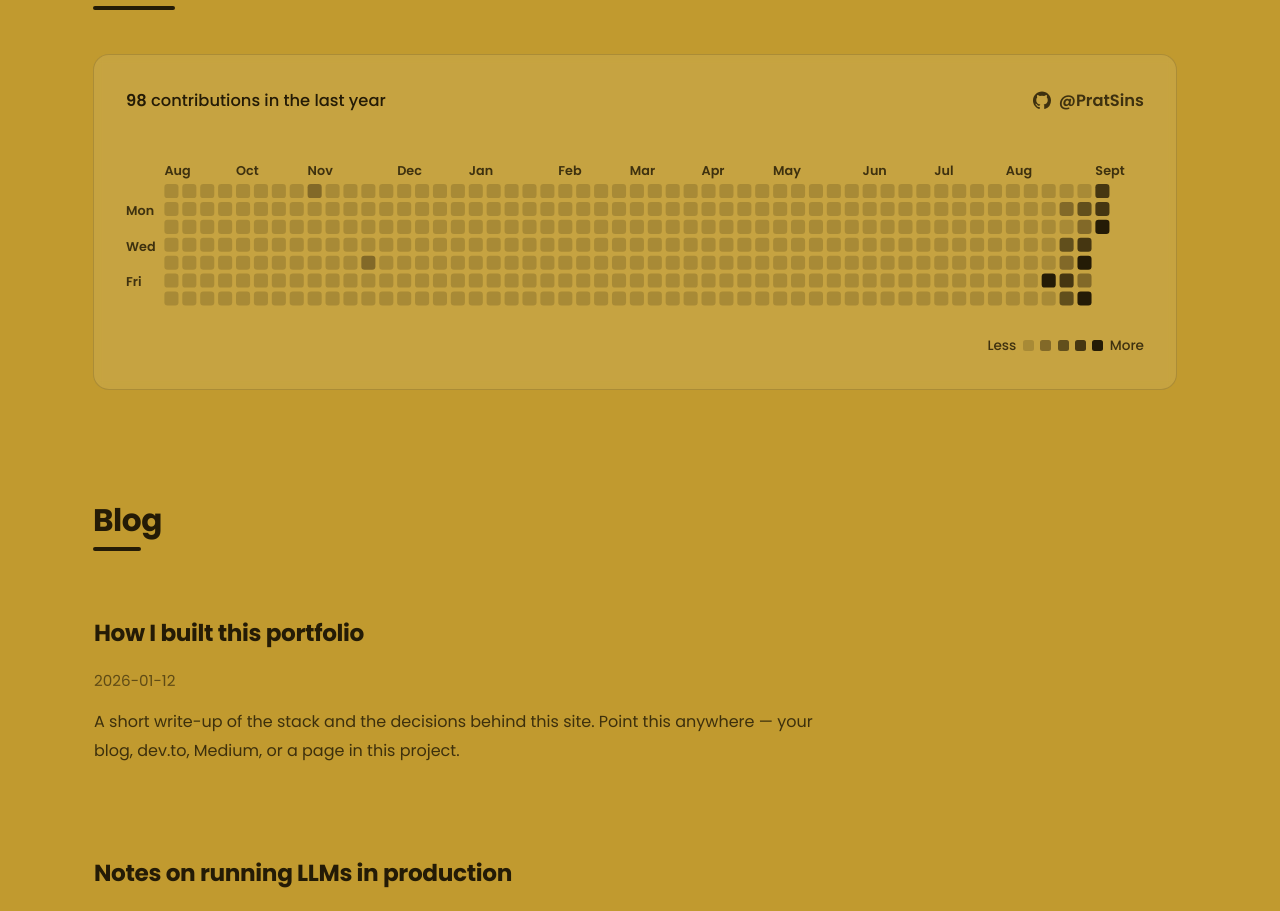
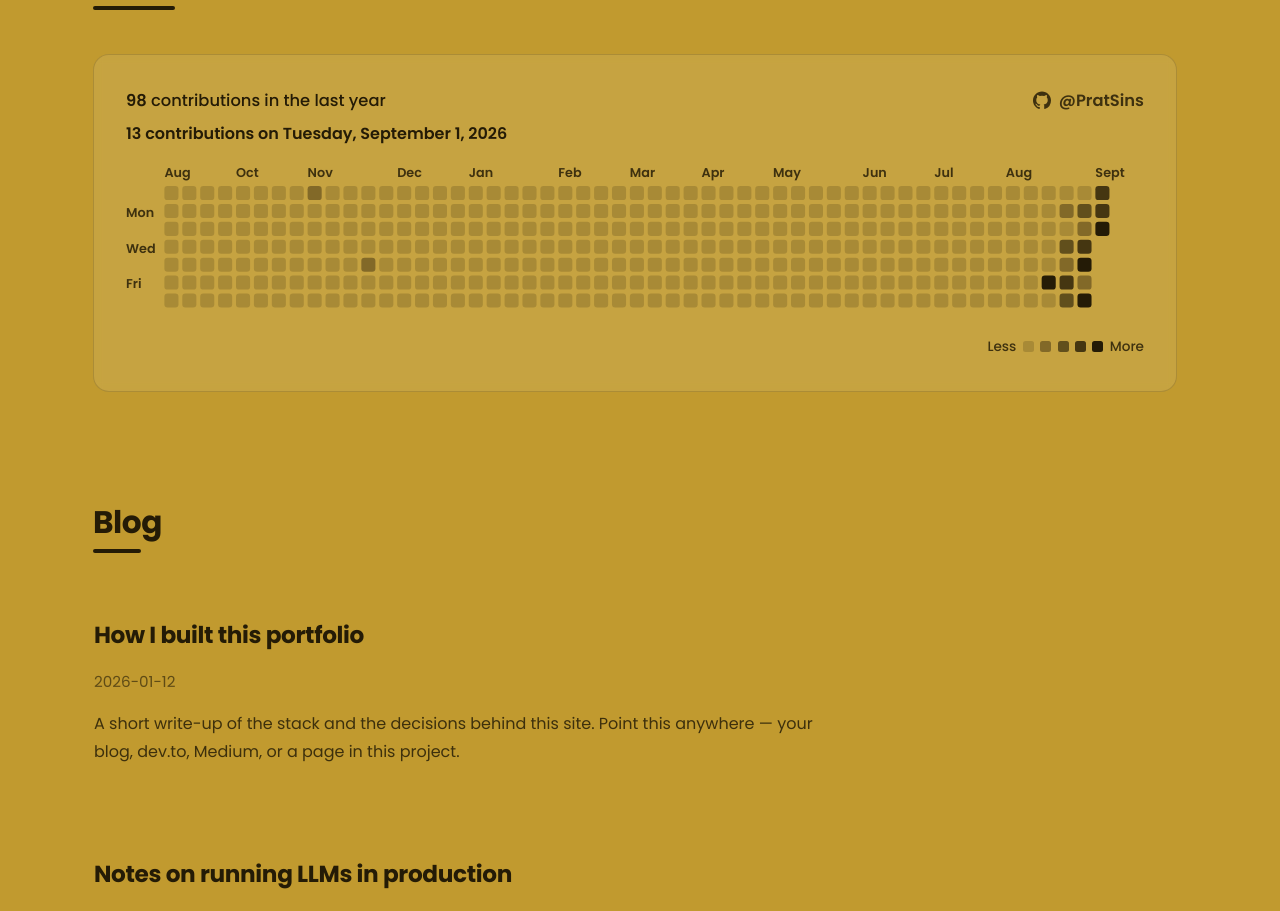
Before and after one commit to PratSins/pratsins.github.io, a React (Vite) app: page / in a window 1280 px wide. Shown: the part 3685-4596 px from the top of the page. Built offline with nearby package versions, Linux system fonts and the light colour scheme.

Commit message:
refactor: update calendar readout to display most recent activity at rest and remove day-dimming hover effects

```diff
--- a/src/components/Activity.tsx
+++ b/src/components/Activity.tsx
@@ -68,6 +68,13 @@ function buildCells(source: Contributions): Cell[] {
   })
 }
 
+/** The viewer's local calendar date, expressed as UTC midnight so it can be
+ *  compared against the cell dates (which are UTC midnight too). */
+function todayAsUTC(): Date {
+  const now = new Date()
+  return new Date(Date.UTC(now.getFullYear(), now.getMonth(), now.getDate()))
+}
+
 /** "8 contributions on Monday, March 9, 2026" */
 function describe(cell: Cell): string {
   const label = cell.date.toLocaleDateString('en-US', {
@@ -77,9 +84,30 @@ function describe(cell: Cell): string {
   return `${n} on ${label}`
 }
 
+/**
+ * Wording for the resting state — the most recent day we have data for.
+ *
+ * Reads "…today" or "…yesterday" when that applies, because a bare date for
+ * today is oddly formal. Anything older falls back to the same phrasing used
+ * on hover, so the two never look like different features.
+ */
+function describeLatest(cell: Cell): string {
+  const n =
+    cell.count === 0
+      ? 'No contributions'
+      : `${cell.count} contribution${cell.count === 1 ? '' : 's'}`
+  const daysAgo = Math.round((todayAsUTC().getTime() - cell.date.getTime()) / DAY_MS)
+  if (daysAgo === 0) return `${n} today`
+  if (daysAgo === 1) return `${n} yesterday`
+  return describe(cell)
+}
+
 export function Activity() {
   const cells = useMemo(() => buildCells(data), [])
   const [hovered, setHovered] = useState<Cell | null>(null)
+
+  /* The most recent day in the calendar — what the readout shows at rest. */
+  const latest = cells.length > 0 ? cells[cells.length - 1] : null
 
   const columns = cells.length > 0 ? cells[cells.length - 1].col + 1 : 0
   const width = LEFT_LABELS + columns * STEP + RIGHT_LABEL_ROOM
@@ -120,12 +148,13 @@ export function Activity() {
       </p>
 
       {/*
-        The day readout. It keeps its height whether or not anything is
-        hovered, so the grid below never jumps as the cursor moves across it.
+        The day readout. At rest it describes the most recent day; hovering
+        a square swaps in that day instead. It keeps a fixed height either
+        way, so the grid below never jumps as the cursor moves across it.
         aria-live means a screen reader announces the day you land on.
       */}
       <p className="cal__readout" aria-live="polite">
-        {hovered ? describe(hovered) : ''}
+        {hovered ? describe(hovered) : latest ? describeLatest(latest) : ''}
       </p>
 
       {/* The grid scrolls sideways on narrow screens rather than shrinking
--- a/src/styles/app.css
+++ b/src/styles/app.css
@@ -907,14 +907,11 @@
 }
 
 .cal__day {
-  transition: opacity var(--t-fast) var(--ease);
   outline: none;
 }
-.cal__grid:hover .cal__day {
-  opacity: 0.55;
-}
+
+/* The hovered day gets an outline. Colours stay put — nothing dims. */
 .cal__day:hover {
-  opacity: 1;
   stroke: var(--ink);
   stroke-width: 1.2;
 }
```
